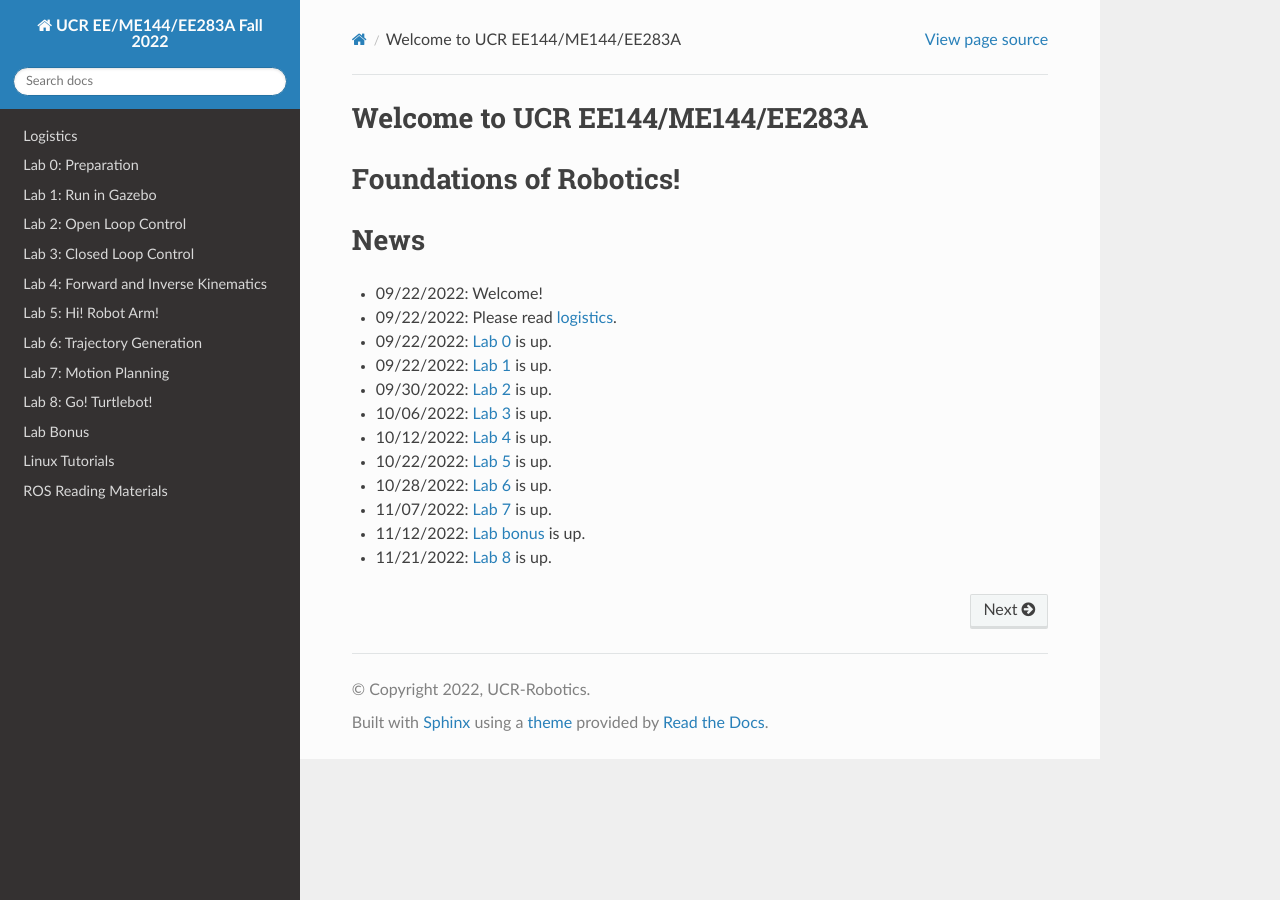
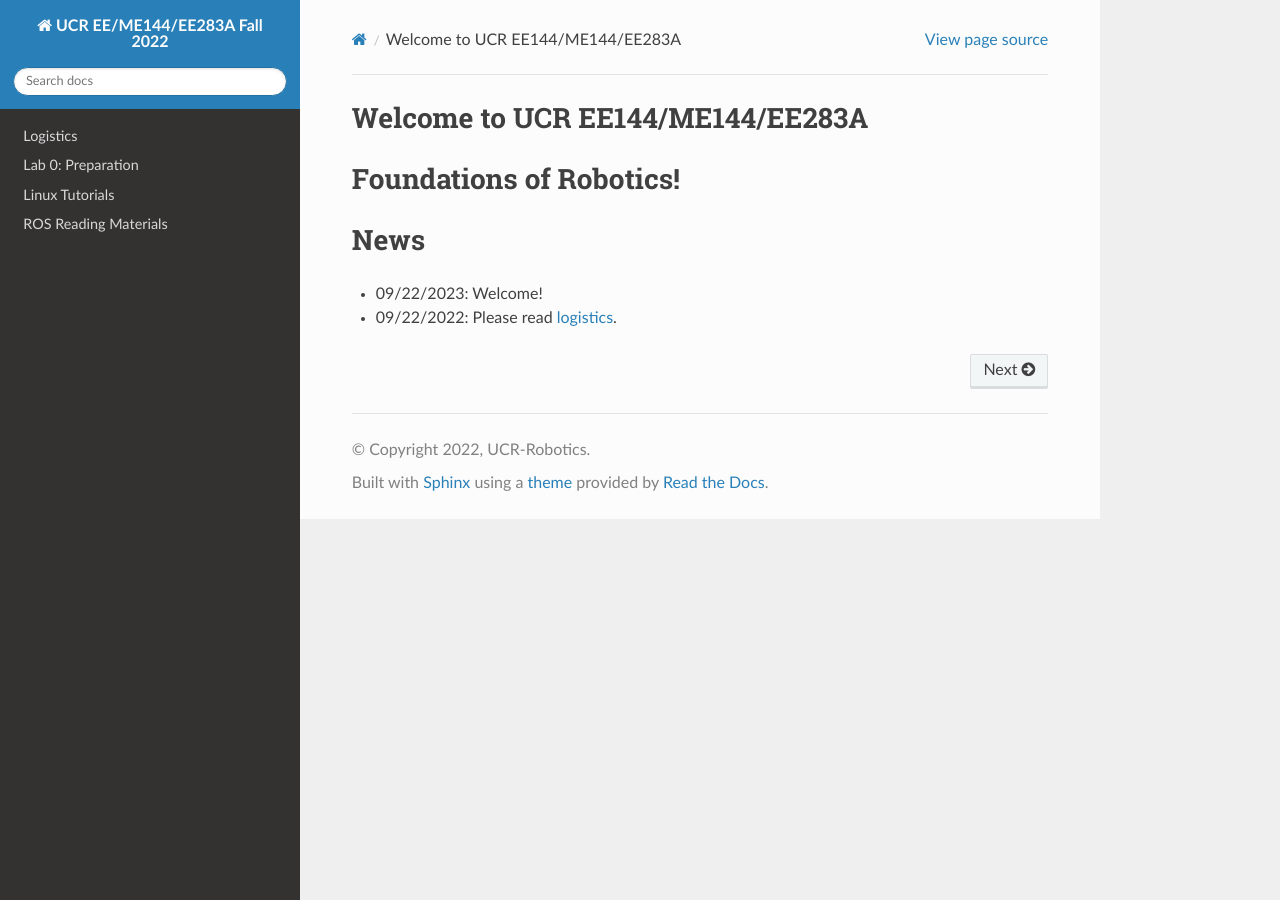
Before and after one commit to UCR-Robotics/ee144, a Sphinx documentation site: the page built from docs/index.rst, in a window 1280 px wide. Built offline with Sphinx 7.4.7 and the Read the Docs theme 2.0.0, drawn with Linux system fonts in a browser that asks for light colours.

Commit message:
Update index.rst

```diff
--- a/docs/index.rst
+++ b/docs/index.rst
@@ -14,30 +14,11 @@
 
     logistics
     lab0
-    lab1
-    lab2
-    lab3
-    lab4
-    lab5
-    lab6
-    lab7
-    lab8
-    labbonus
     linux
     ros
 
 News
 ====
 
-- 09/22/2022: Welcome!
+- 09/22/2023: Welcome!
 - 09/22/2022: Please read `logistics <logistics.html>`_.
-- 09/22/2022: `Lab 0 <lab0.html>`_ is up.
-- 09/22/2022: `Lab 1 <lab1.html>`_ is up.
-- 09/30/2022: `Lab 2 <lab2.html>`_ is up.
-- 10/06/2022: `Lab 3 <lab3.html>`_ is up.
-- 10/12/2022: `Lab 4 <lab4.html>`_ is up.
-- 10/22/2022: `Lab 5 <lab5.html>`_ is up.
-- 10/28/2022: `Lab 6 <lab6.html>`_ is up.
-- 11/07/2022: `Lab 7 <lab7.html>`_ is up.
-- 11/12/2022: `Lab bonus <labbonus.html>`_ is up.
-- 11/21/2022: `Lab 8 <lab8.html>`_ is up.
```
